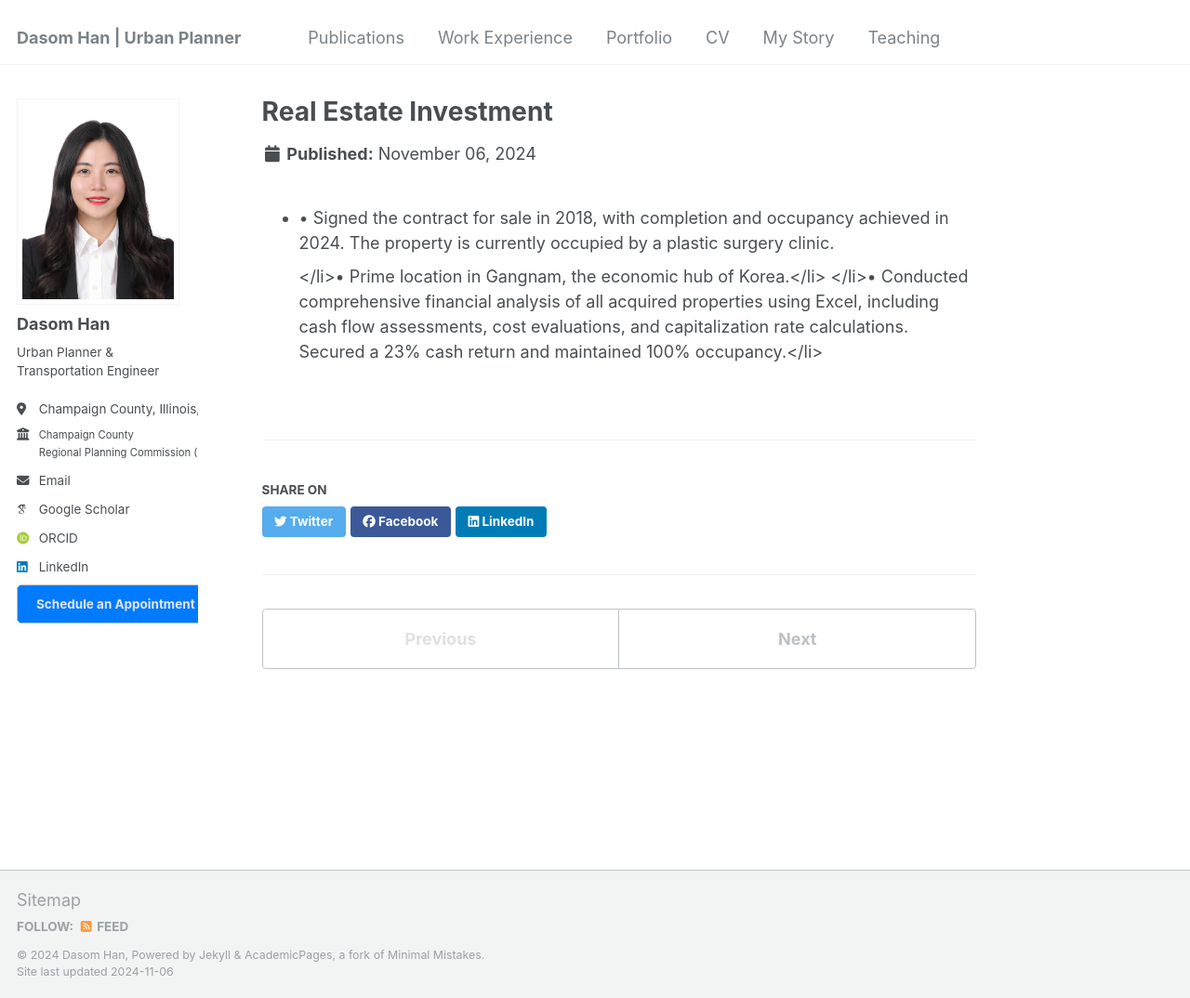
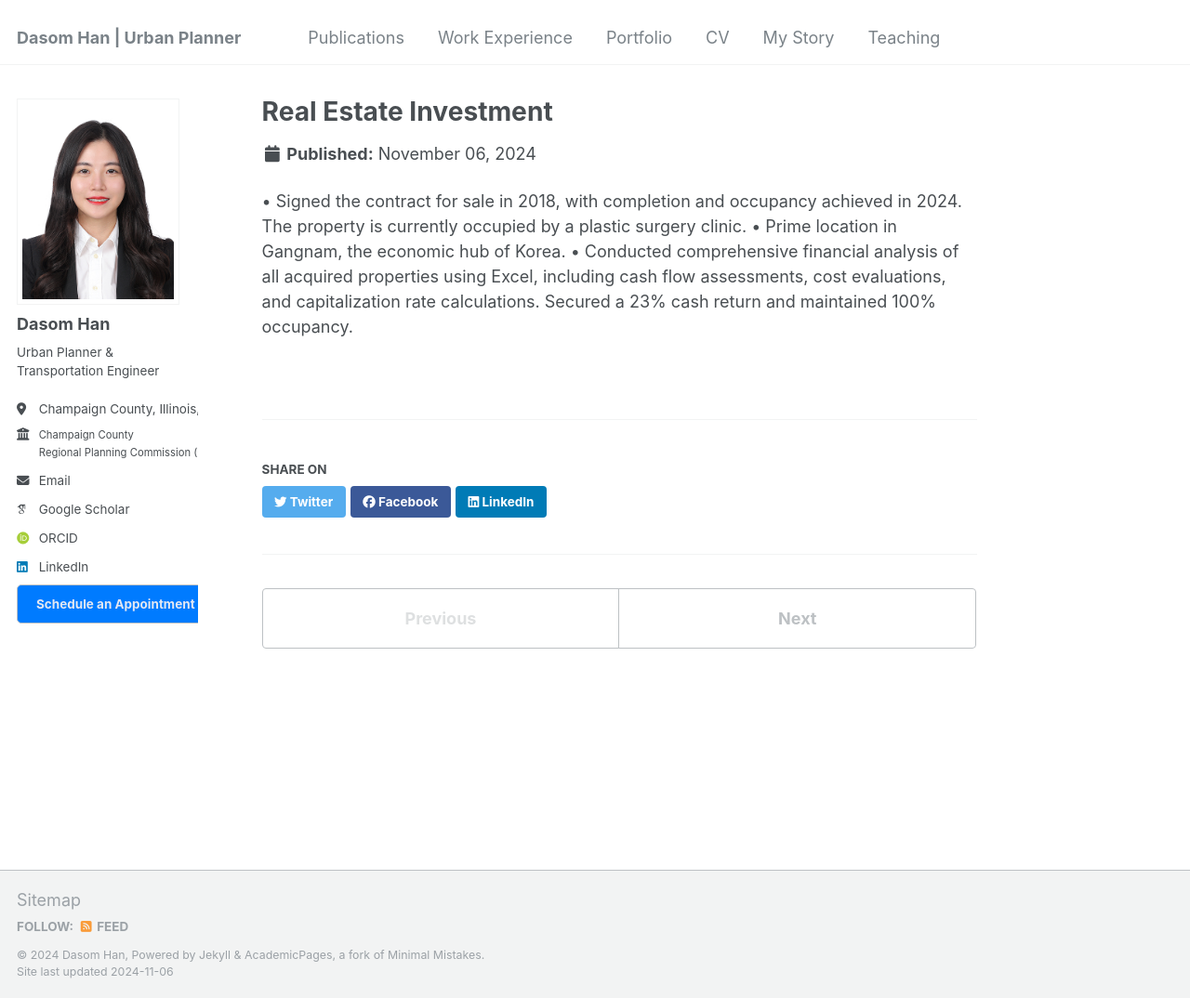
Before and after one commit to dasomh/dasomh.github.io, a Jekyll site: the page built from _portfolio/portfolio-1.md, in a window 1280 px wide and 1074 px high. Shown: the whole window at 93% size. Built offline with Jekyll 4.4.1, drawn with Linux system fonts in a browser that asks for light colours; some web fonts are replaced.

Commit message:
Update portfolio-1.md

```diff
--- a/_portfolio/portfolio-1.md
+++ b/_portfolio/portfolio-1.md
@@ -4,10 +4,6 @@
 collection: portfolio
 ---
 
-<ul>
-  <li>• Signed the contract for sale in 2018, with completion and occupancy achieved in 2024. The property is currently occupied by a plastic surgery clinic.</li>
-
-</li>• Prime location in Gangnam, the economic hub of Korea.</li>
-
-</li>• Conducted comprehensive financial analysis of all acquired properties using Excel, including cash flow assessments, cost evaluations, and capitalization rate calculations. Secured a 23% cash return and maintained 100% occupancy.</li>
-<ul>
+• Signed the contract for sale in 2018, with completion and occupancy achieved in 2024. The property is currently occupied by a plastic surgery clinic.
+• Prime location in Gangnam, the economic hub of Korea.
+• Conducted comprehensive financial analysis of all acquired properties using Excel, including cash flow assessments, cost evaluations, and capitalization rate calculations. Secured a 23% cash return and maintained 100% occupancy.
```
